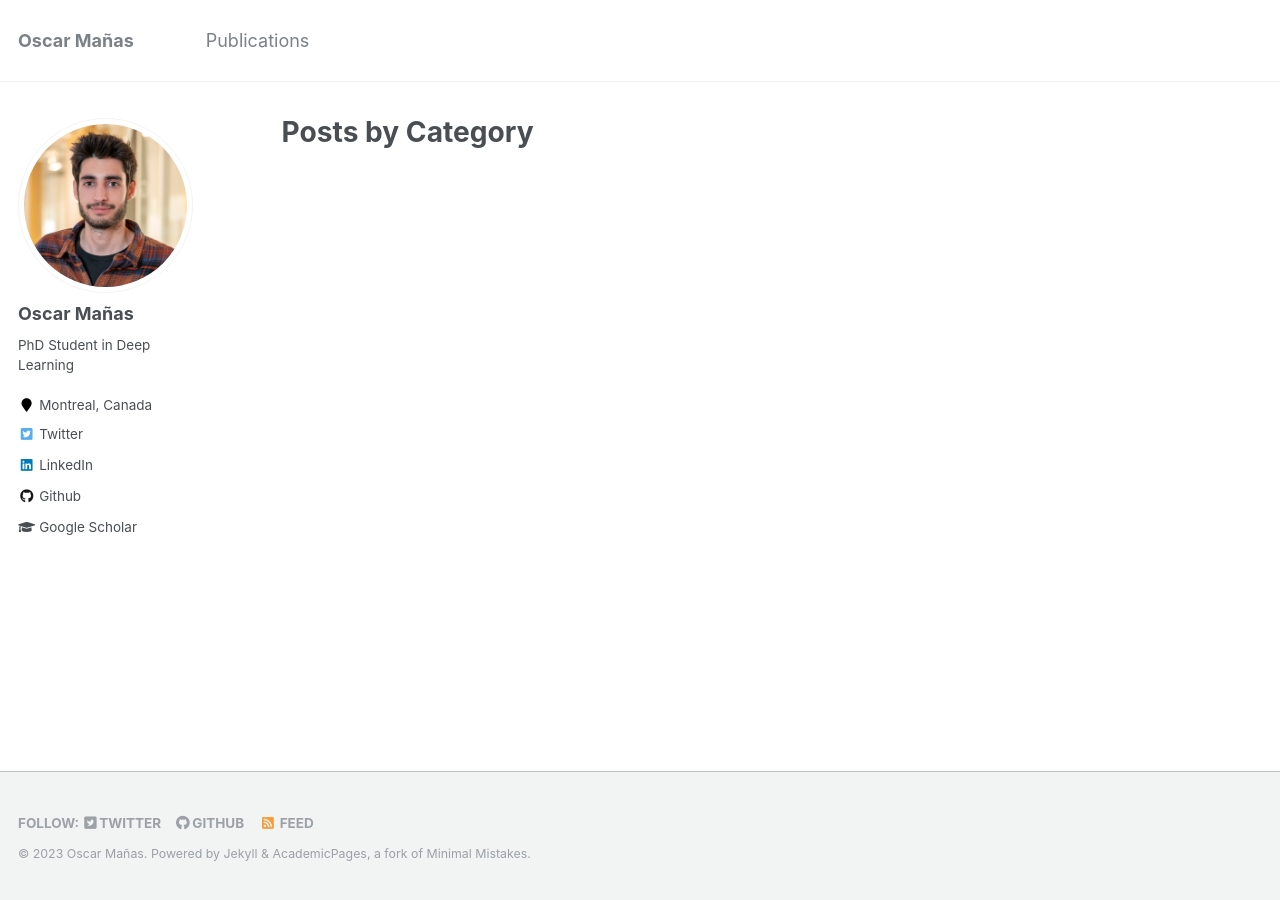
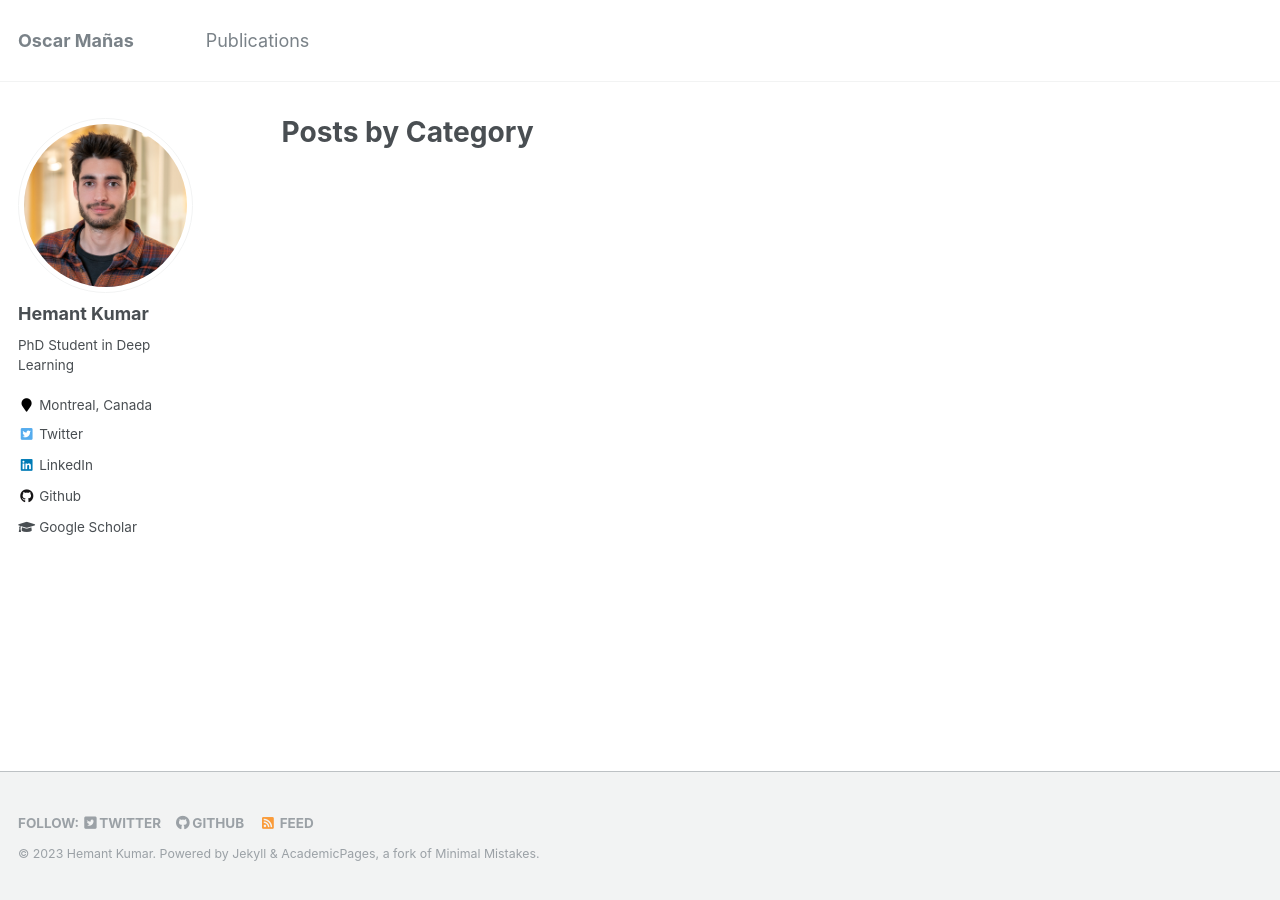
Before and after one commit to hemantkiitg/hemantkiitg.github.io, a Jekyll site: the page built from _pages/category-archive.html, in a window 1280 px wide. Built offline with Jekyll 4.4.1, drawn with Linux system fonts in a browser that asks for light colours.

Commit message:
Update _config.yml

```diff
--- a/_config.yml
+++ b/_config.yml
@@ -9,11 +9,11 @@
 locale                   : "en-US"
 title                    : "Oscar Mañas"
 title_separator          : "-"
-name                     : &name "Oscar Mañas"
+name                     : &name "Hemant Kumar"
 description              : &description "PhD Student in Deep Learning"
-url                      : https://oscmansan.github.io # the base hostname & protocol for your site e.g. "https://mmistakes.github.io"
+url                      : https://hemantkiitg.github.io # the base hostname & protocol for your site e.g. "https://mmistakes.github.io"
 baseurl                  : "" # the subpath of your site, e.g. "/blog"
-repository               : "oscmansan/oscmansan.github.io"
+repository               : "hemantkiitg/hemantkiitg.github.io"
 teaser                   :  # filename of teaser fallback teaser image placed in /images/, .e.g. "500x300.png"
 breadcrumbs              : false # true, false (default)
 words_per_minute         : 160
@@ -80,13 +80,13 @@ analytics:
 
 # Site Author
 author:
-  name             : "Oscar Mañas"
+  name             : "Hemant Kumar"
   avatar           : "Oscar Manas 07_square.jpg"
   bio              : "PhD Student in Deep Learning"
   location         : "Montreal, Canada"
   employer         :
   pubmed           :
-  googlescholar    : "https://scholar.google.com/citations?user=Crn-tf0AAAAJ"
+  googlescholar    : "https://scholar.google.com/citations?hl=en&user=_0fHq-IAAAAJ"
   email            :
   researchgate     :
   uri              :
@@ -96,20 +96,20 @@ author:
   flickr           :
   facebook         :
   foursquare       :
-  github           : "oscmansan"
+  github           : "hemantkiitg"
   google_plus      :
   keybase          :
   instagram        :
   impactstory      :
   lastfm           :
-  linkedin         : "oscmansan"
+  linkedin         : "hemantkiitg"
   orcid            :
   pinterest        :
   soundcloud       :
   stackoverflow    :
   steam            :
   tumblr           :
-  twitter          : "oscmansan"
+  twitter          : "HEMANT22266203"
   vine             :
   weibo            :
   xing             :
```
